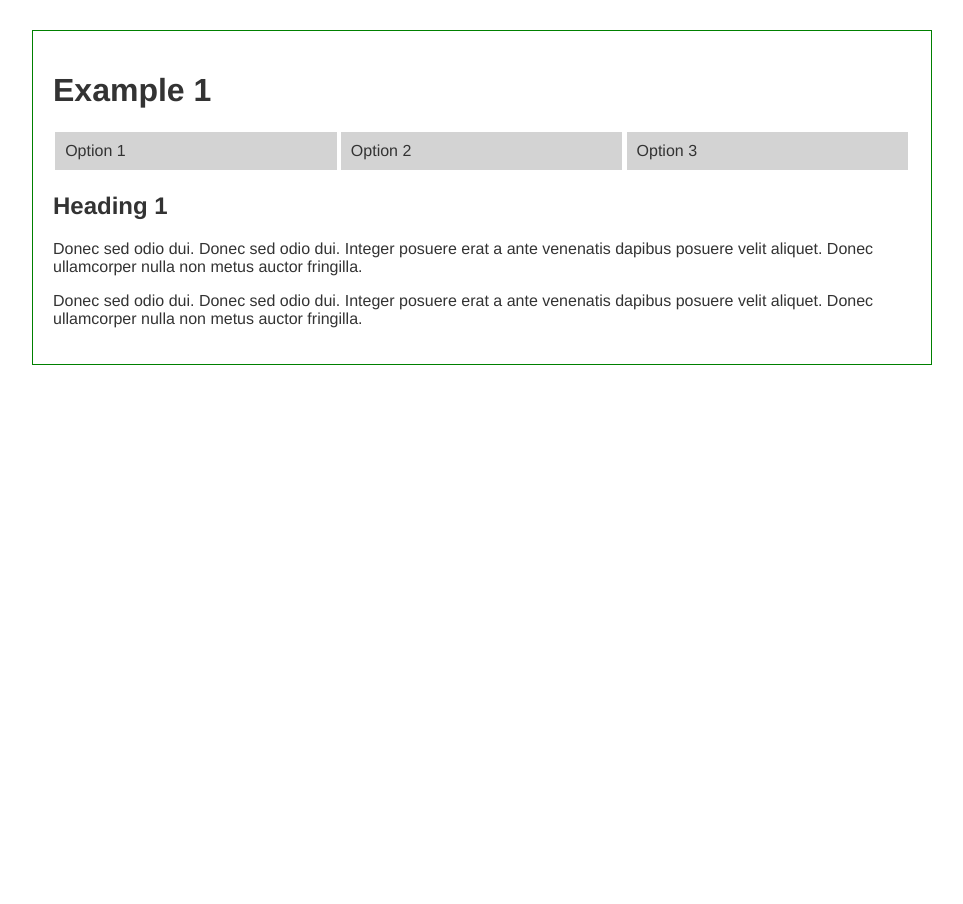
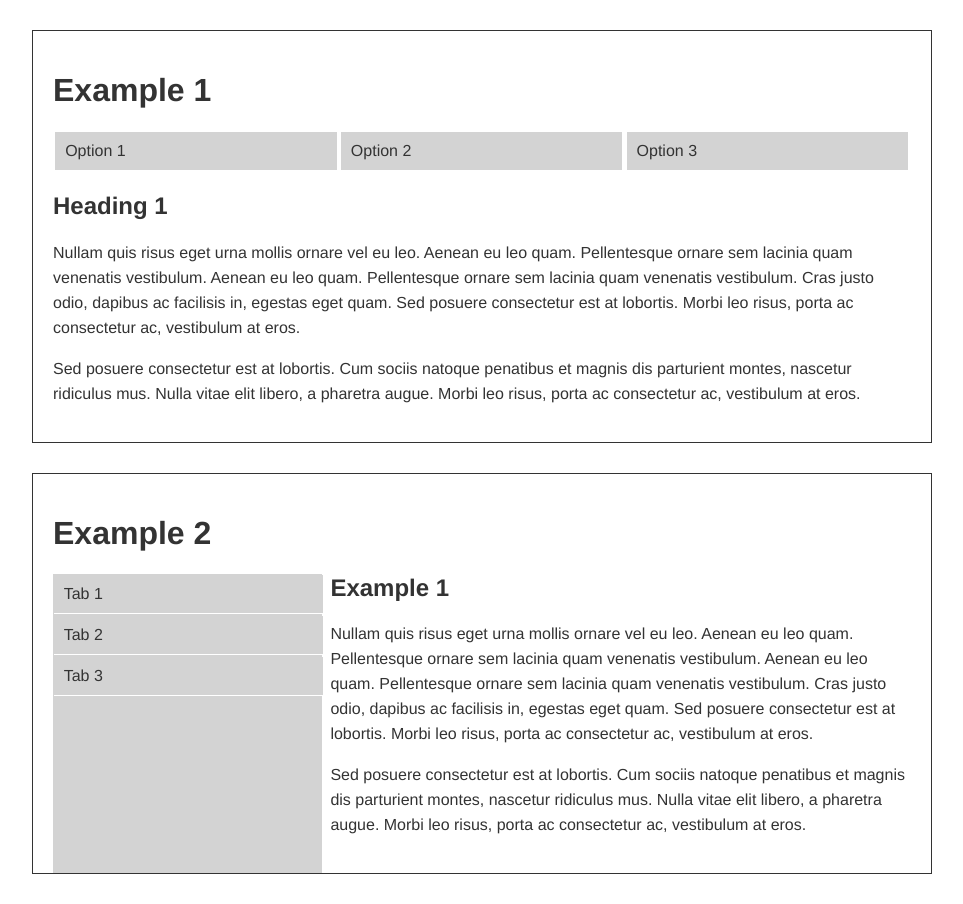
Before and after one commit to proudfeet/accordion, a plain HTML site: page index.html in a window 1280 px wide. Shown: the whole page, without its empty margins (158-1121 px from the left). Before the commit the page ends 800 px from the top, so only its background shows below. Drawn offline with Linux system fonts and the light colour scheme.

Commit message:
tabs added for example 2, finished

```diff
--- a/index.html
+++ b/index.html
@@ -4,7 +4,7 @@
 	<link rel="stylesheet" href="style.css">
 	<meta name="viewport" content="width=device-width, initial-scale=1.0">
 	<meta charset="UTF-8">
-	<title>WebGears Accordion Project</title>
+	<title>WebGears Project</title>
 </head>
 <body>
 
@@ -18,8 +18,9 @@
 		<input type="checkbox" name="option1" id="option1" class="option1">
 		<div class="content content1">
 			<h2>Heading 1</h2>
-			<p>Donec sed odio dui. Donec sed odio dui. Integer posuere erat a ante venenatis dapibus posuere velit aliquet. Donec ullamcorper nulla non metus auctor fringilla.</p>
-			<p>Donec sed odio dui. Donec sed odio dui. Integer posuere erat a ante venenatis dapibus posuere velit aliquet. Donec ullamcorper nulla non metus auctor fringilla.</p>
+			<p>Nullam quis risus eget urna mollis ornare vel eu leo. Aenean eu leo quam. Pellentesque ornare sem lacinia quam venenatis vestibulum. Aenean eu leo quam. Pellentesque ornare sem lacinia quam venenatis vestibulum. Cras justo odio, dapibus ac facilisis in, egestas eget quam. Sed posuere consectetur est at lobortis. Morbi leo risus, porta ac consectetur ac, vestibulum at eros.</p>
+
+			<p>Sed posuere consectetur est at lobortis. Cum sociis natoque penatibus et magnis dis parturient montes, nascetur ridiculus mus. Nulla vitae elit libero, a pharetra augue. Morbi leo risus, porta ac consectetur ac, vestibulum at eros.</p>
 		</div>
 	</div>
 
@@ -28,8 +29,9 @@
 		<input type="checkbox" name="option2" id="option2" class="option2">
 		<div class="content content2">
 			<h2>Heading 2</h2>
-			<p>Donec sed odio dui. Donec sed odio dui. Integer posuere erat a ante venenatis dapibus posuere velit aliquet. Donec ullamcorper nulla non metus auctor fringilla.</p>
-			<p>Donec sed odio dui. Donec sed odio dui. Integer posuere erat a ante venenatis dapibus posuere velit aliquet. Donec ullamcorper nulla non metus auctor fringilla.</p>
+			<p>Praesent commodo cursus magna, vel scelerisque nisl consectetur et. Maecenas faucibus mollis interdum. Vestibulum id ligula porta felis euismod semper. Cras mattis consectetur purus sit amet fermentum.</p>
+
+			<p>Aenean lacinia bibendum nulla sed consectetur. Praesent commodo cursus magna, vel scelerisque nisl consectetur et. Integer posuere erat a ante venenatis dapibus posuere velit aliquet. Nullam quis risus eget urna mollis ornare vel eu leo. Curabitur blandit tempus porttitor.</p>
 		</div>
 	</div>
 
@@ -38,10 +40,54 @@
 		<input type="checkbox" name="option3" id="option3" class="option3">
 		<div class="content content3">
 			<h2>Heading 3</h2>
-			<p>Donec sed odio dui. Donec sed odio dui. Integer posuere erat a ante venenatis dapibus posuere velit aliquet. Donec ullamcorper nulla non metus auctor fringilla.</p>
-			<p>Donec sed odio dui. Donec sed odio dui. Integer posuere erat a ante venenatis dapibus posuere velit aliquet. Donec ullamcorper nulla non metus auctor fringilla.</p>
+			<p>Aenean lacinia bibendum nulla sed consectetur. Aenean lacinia bibendum nulla sed consectetur. Aenean eu leo quam. Pellentesque ornare sem lacinia quam venenatis vestibulum. Duis mollis, est non commodo luctus, nisi erat porttitor ligula, eget lacinia odio sem nec elit. Fusce dapibus, tellus ac cursus commodo, tortor mauris condimentum nibh, ut fermentum massa justo sit amet risus.</p>
+
+			<p>Morbi leo risus, porta ac consectetur ac, vestibulum at eros. Aenean lacinia bibendum nulla sed consectetur. Praesent commodo cursus magna, vel scelerisque nisl consectetur et. Nullam quis risus eget urna mollis ornare vel eu leo. Vivamus sagittis lacus vel augue laoreet rutrum faucibus dolor auctor. Aenean lacinia bibendum nulla sed consectetur. Maecenas sed diam eget risus varius blandit sit amet non magna.</p>
 		</div>
 	</div>
+</div>
+<!-- ******************************************* -->
+<!-- *************// END EXAMPLE 1 //*********** -->
+<!-- ******************************************* -->
+
+
+
+<div class="wrapper clearfix">
+	<h1>Example 2</h1>
+	<div class="sidebar">
+		<label for="tab1" class="tab tab1">Tab 1</label>
+		<label for="tab2" class="tab tab2">Tab 2</label>
+		<label for="tab3" class="tab tab3">Tab 3</label>
+	</div>
+
+	<div class="main">
+
+		<input type="radio" id="tab1" class="tab tab1" name="tab" checked="true">
+		<div class="maincontent main1">
+			<h2>Example 1</h2>
+			<p>Nullam quis risus eget urna mollis ornare vel eu leo. Aenean eu leo quam. Pellentesque ornare sem lacinia quam venenatis vestibulum. Aenean eu leo quam. Pellentesque ornare sem lacinia quam venenatis vestibulum. Cras justo odio, dapibus ac facilisis in, egestas eget quam. Sed posuere consectetur est at lobortis. Morbi leo risus, porta ac consectetur ac, vestibulum at eros.</p>
+
+			<p>Sed posuere consectetur est at lobortis. Cum sociis natoque penatibus et magnis dis parturient montes, nascetur ridiculus mus. Nulla vitae elit libero, a pharetra augue. Morbi leo risus, porta ac consectetur ac, vestibulum at eros.</p>
+		</div>
+
+		<input type="radio" id="tab2" class="tab tab2" name="tab">
+		<div class="maincontent main2">
+			<h2>Example 2</h2>
+			<p>Praesent commodo cursus magna, vel scelerisque nisl consectetur et. Maecenas faucibus mollis interdum. Vestibulum id ligula porta felis euismod semper. Cras mattis consectetur purus sit amet fermentum.</p>
+
+			<p>Aenean lacinia bibendum nulla sed consectetur. Praesent commodo cursus magna, vel scelerisque nisl consectetur et. Integer posuere erat a ante venenatis dapibus posuere velit aliquet. Nullam quis risus eget urna mollis ornare vel eu leo. Curabitur blandit tempus porttitor.</p>
+		</div>
+
+		<input type="radio" id="tab3" class="tab tab3" name="tab">
+		<div class="maincontent main3">
+			<h2>Example 3	</h2>
+			<p>Aenean lacinia bibendum nulla sed consectetur. Aenean lacinia bibendum nulla sed consectetur. Aenean eu leo quam. Pellentesque ornare sem lacinia quam venenatis vestibulum. Duis mollis, est non commodo luctus, nisi erat porttitor ligula, eget lacinia odio sem nec elit. Fusce dapibus, tellus ac cursus commodo, tortor mauris condimentum nibh, ut fermentum massa justo sit amet risus.</p>
+
+			<p>Morbi leo risus, porta ac consectetur ac, vestibulum at eros. Aenean lacinia bibendum nulla sed consectetur. Praesent commodo cursus magna, vel scelerisque nisl consectetur et. Nullam quis risus eget urna mollis ornare vel eu leo. Vivamus sagittis lacus vel augue laoreet rutrum faucibus dolor auctor. Aenean lacinia bibendum nulla sed consectetur. Maecenas sed diam eget risus varius blandit sit amet non magna.</p>
+		</div>
+
+	</div>
+
 </div>
 
 </body>
--- a/style.scss
+++ b/style.scss
@@ -25,17 +25,54 @@ body {
  	display: none;
  }
 
-
-
  .wrapper {
  	width: 90%;
  	max-width: 900px;
  	margin: 30px auto;
  	padding: 20px;
- 	border: 1px solid green;
+ 	border: 1px solid #333;
+ 	position: relative;
 
  	.mobileonly {
  		display: none;
+ 	}
+
+ 	p {
+ 			line-height: 25px;
+ 		}
+
+ 	.sidebar {
+ 		width: 30%;
+ 		background: lightgrey;
+ 		color: #333;
+ 		float: left;
+ 		position: absolute;
+ 		top: 100px;
+ 		bottom: 0;
+
+ 		label {
+ 			width: 100%;
+ 			border-bottom: 1px solid white;
+ 		}
+
+ 	}
+
+ 	input:checked + div {
+ 		display: block;
+ 	}
+
+ 	.maincontent {
+ 		display: none;
+ 	}
+
+ 	.main {
+ 		width: 70%;
+ 		float: right;
+ 		padding-left: 20px;
+
+ 		h2 {
+ 			margin-top: 0;
+ 		}
  	}
 
 
@@ -77,7 +114,6 @@ body {
  	.wrapper {
  		width: 96%;
  		padding: 5px;
- 		border: 1px solid pink;
 
  		.desktoponly {
  			display: none;
```
Also changed, not shown: style.css.
